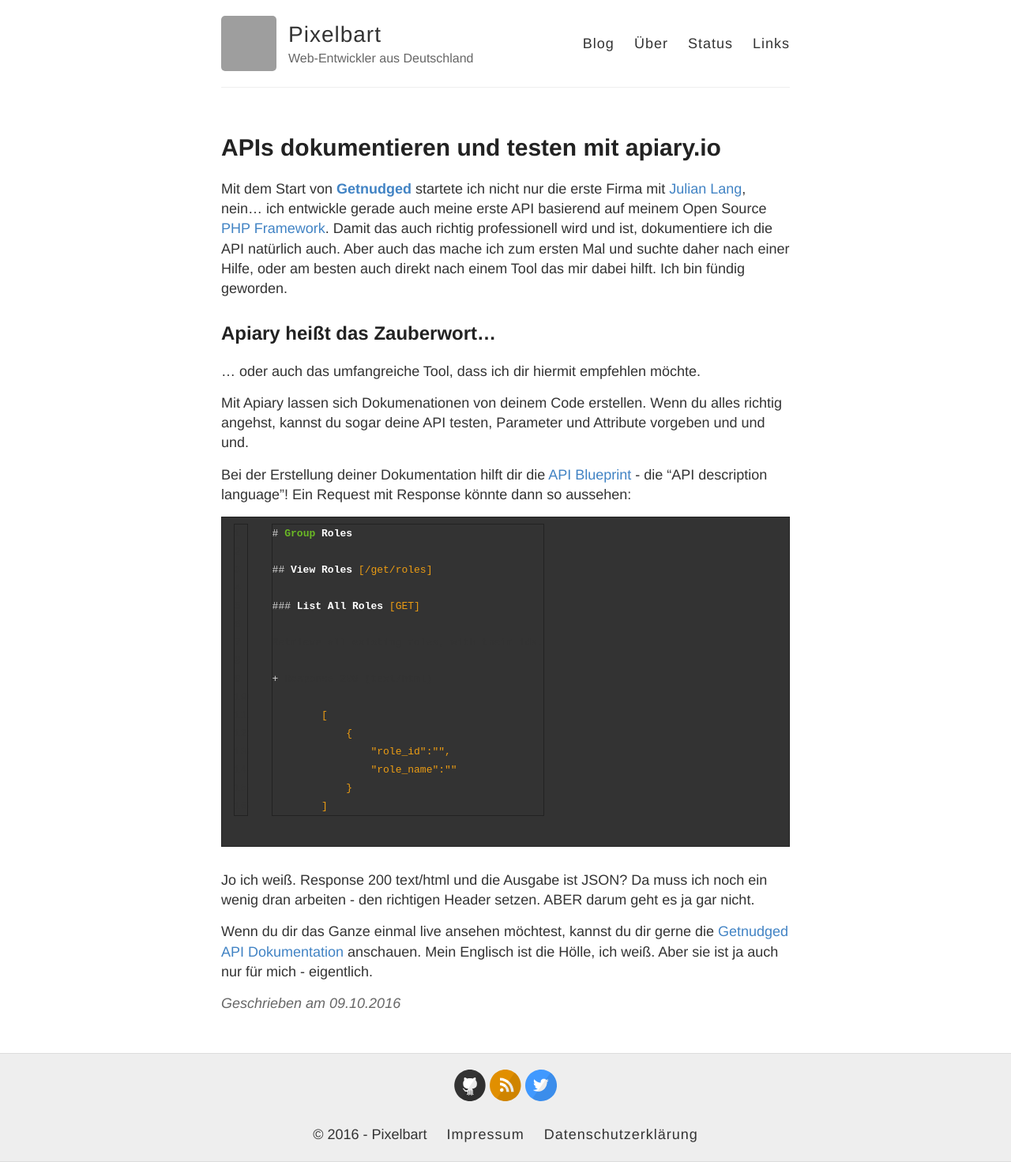
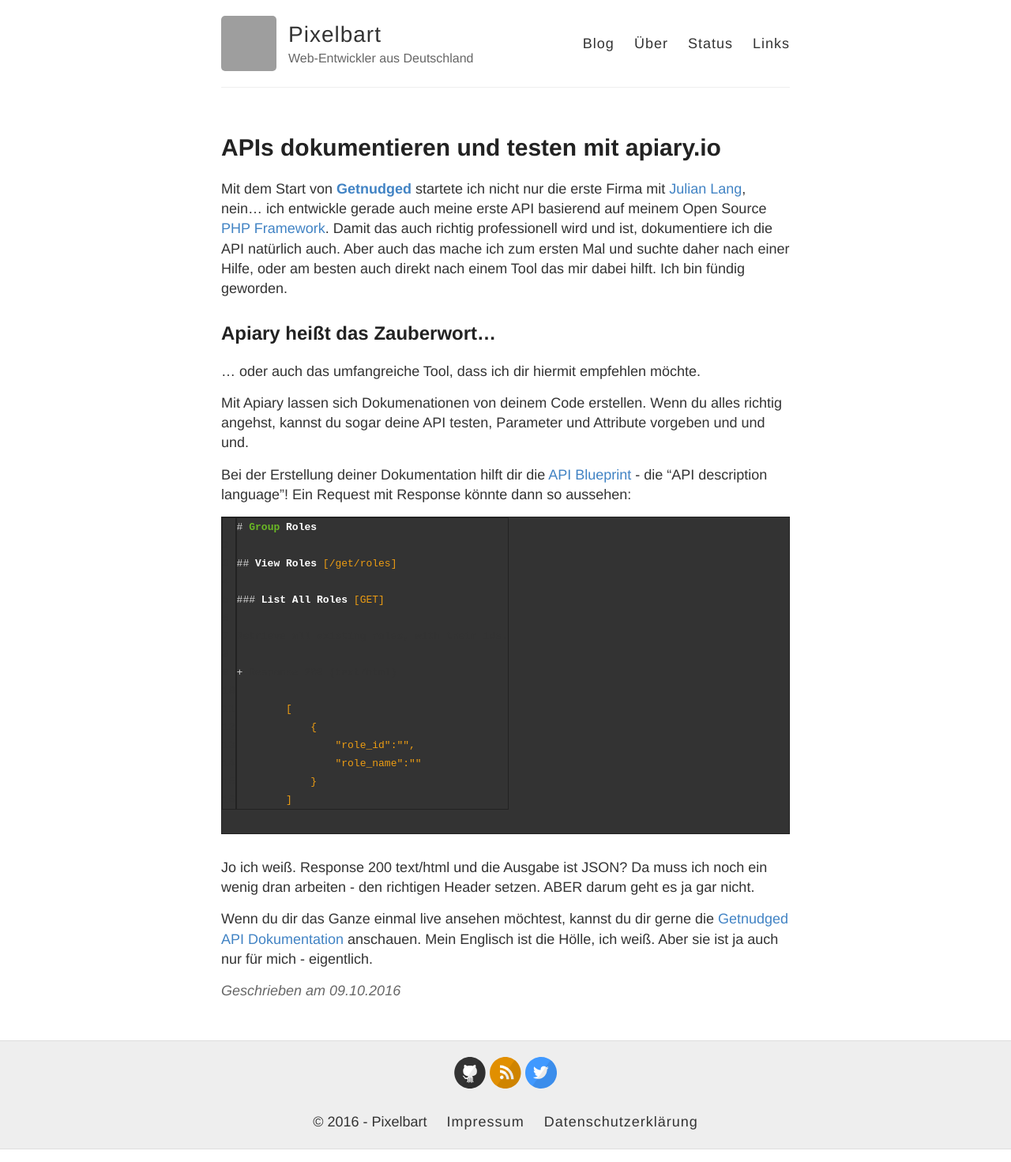
Before and after one commit to pixelbart/pixelbart.github.io, a Jekyll site: the page built from _posts/2016-10-09-apiary.md, in a window 1280 px wide. Shown: the whole page at 79% size. Built offline with Jekyll 4.4.1, drawn with Linux system fonts in a browser that asks for light colours; nearby versions of some CDN libraries; comment, search, counter and statistics services are not loaded; grey boxes are pictures that could not be loaded.

Commit message:
Update _highlights.scss

```diff
--- a/_sass/_highlights.scss
+++ b/_sass/_highlights.scss
@@ -8,10 +8,6 @@ pre {
   overflow-x: auto;
   word-break: inherit;
   word-wrap: inherit;
-}
-
-.highlight td {
-    padding: 8px 15px;
 }
 
 code {
```
